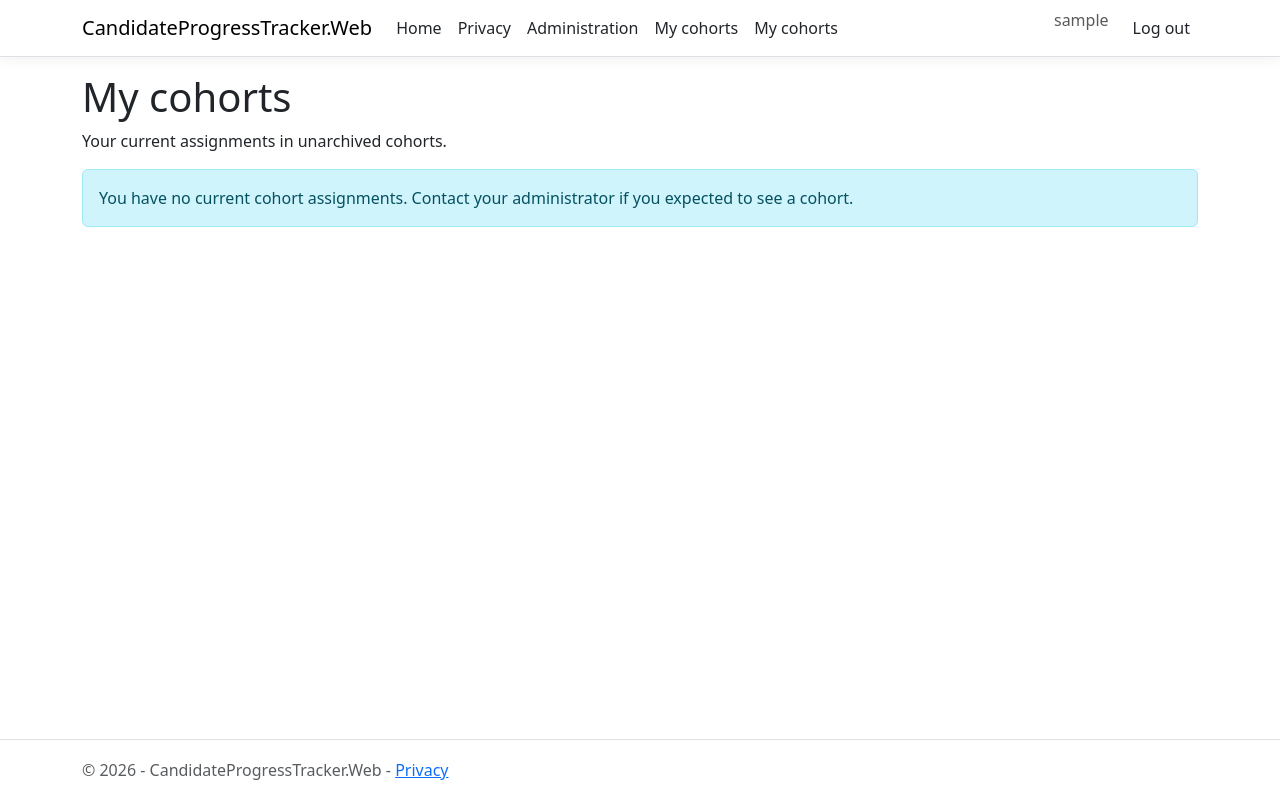
After one commit to buhlebendalo714-bot/CandidateProgressTracker, an ASP.NET Core app: page /Candidate in a window 1280 px wide. The commit adds this page. Run offline with ASP.NET Core 8, Linux system fonts and the light colour scheme; the visitor is signed in with stand-in values (Sample User, id 1); style sheets or scripts are compiled from the project's sources; the project's own start-up code is not run, and a stand-in starts its controllers and pages.

Commit message:
Add candidate page for current cohort assignments

```diff
--- /dev/null
+++ b/src/CandidateProgressTracker.Web/Pages/Candidate/Index.cshtml
@@ -0,0 +1,41 @@
+@page
+@model CandidateProgressTracker.Web.Pages.Candidate.IndexModel
+@{
+    ViewData["Title"] = "My cohorts";
+}
+
+<h1>My cohorts</h1>
+
+<p>Your current assignments in unarchived cohorts.</p>
+
+@if (Model.Cohorts.Count == 0)
+{
+    <div class="alert alert-info" role="status">
+        You have no current cohort assignments.
+        Contact your administrator if you expected to see a cohort.
+    </div>
+}
+else
+{
+    <div class="table-responsive">
+        <table class="table table-striped">
+            <thead>
+                <tr>
+                    <th scope="col">Name</th>
+                    <th scope="col">Code</th>
+                    <th scope="col">Location</th>
+                </tr>
+            </thead>
+            <tbody>
+                @foreach (var cohort in Model.Cohorts)
+                {
+                    <tr>
+                        <td>@cohort.Name</td>
+                        <td>@cohort.Code</td>
+                        <td>@(cohort.LocationLabel ?? "Not specified")</td>
+                    </tr>
+                }
+            </tbody>
+        </table>
+    </div>
+}
--- /dev/null
+++ b/src/CandidateProgressTracker.Web/Pages/Candidate/Index.cshtml.cs
@@ -0,0 +1,35 @@
+using System.Security.Claims;
+using CandidateProgressTracker.Application.Cohorts;
+using Microsoft.AspNetCore.Authorization;
+using Microsoft.AspNetCore.Mvc;
+using Microsoft.AspNetCore.Mvc.RazorPages;
+
+namespace CandidateProgressTracker.Web.Pages.Candidate;
+
+[Authorize(Policy = "CandidateOnly")]
+public class IndexModel : PageModel
+{
+    private readonly ICandidateCohortQueryService _queryService;
+
+    public IndexModel(ICandidateCohortQueryService queryService)
+    {
+        _queryService = queryService;
+    }
+
+    public IReadOnlyList<CohortSummary> Cohorts { get; private set; }
+        = Array.Empty<CohortSummary>();
+
+    public async Task<IActionResult> OnGetAsync()
+    {
+        var userId = User.FindFirstValue(ClaimTypes.NameIdentifier);
+
+        if (string.IsNullOrWhiteSpace(userId))
+        {
+            return Challenge();
+        }
+
+        Cohorts = await _queryService.GetMyCohortsAsync(userId);
+
+        return Page();
+    }
+}
--- a/src/CandidateProgressTracker.Web/Pages/Shared/_Layout.cshtml
+++ b/src/CandidateProgressTracker.Web/Pages/Shared/_Layout.cshtml
@@ -43,6 +43,16 @@
                                 </a>
                             </li>
                         }
+                        @if (User.IsInRole("Candidate"))
+                        {
+                            <li class="nav-item">
+                                <a class="nav-link text-dark"
+                                asp-area=""
+                                asp-page="/Candidate/Index">
+                                    My cohorts
+                                </a>
+                            </li>
+                        }
                     </ul>
                     <partial name="_LoginPartial" />
                 </div>
```
Also changed, not shown: src/CandidateProgressTracker.Application/Cohorts/ICandidateCohortQueryService.cs (added, +7 -0 lines), src/CandidateProgressTracker.Infrastructure/Cohorts/CandidateCohortQueryService.cs (added, +56 -0 lines), src/CandidateProgressTracker.Web/Program.cs (+8 -0 lines).
